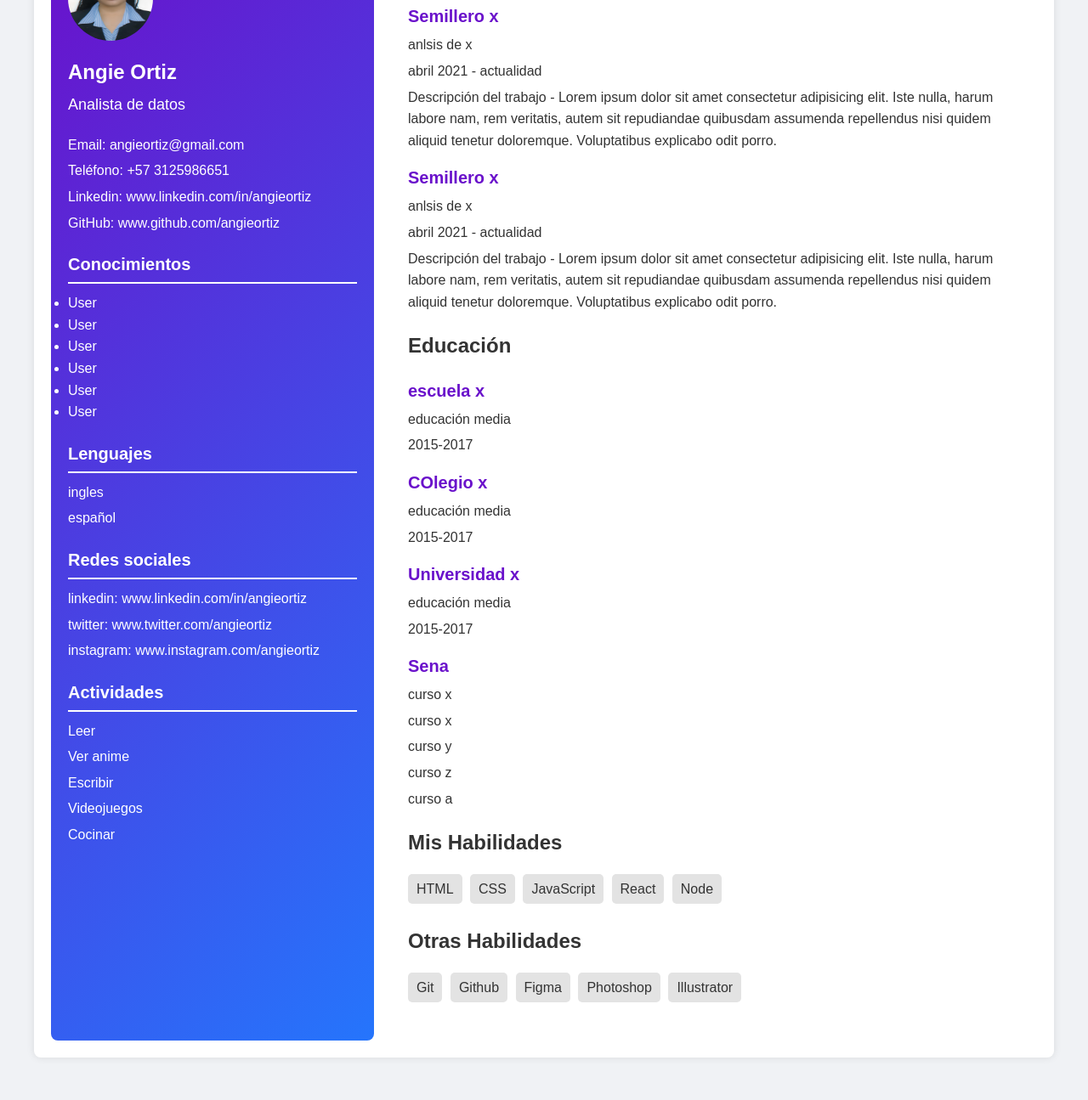
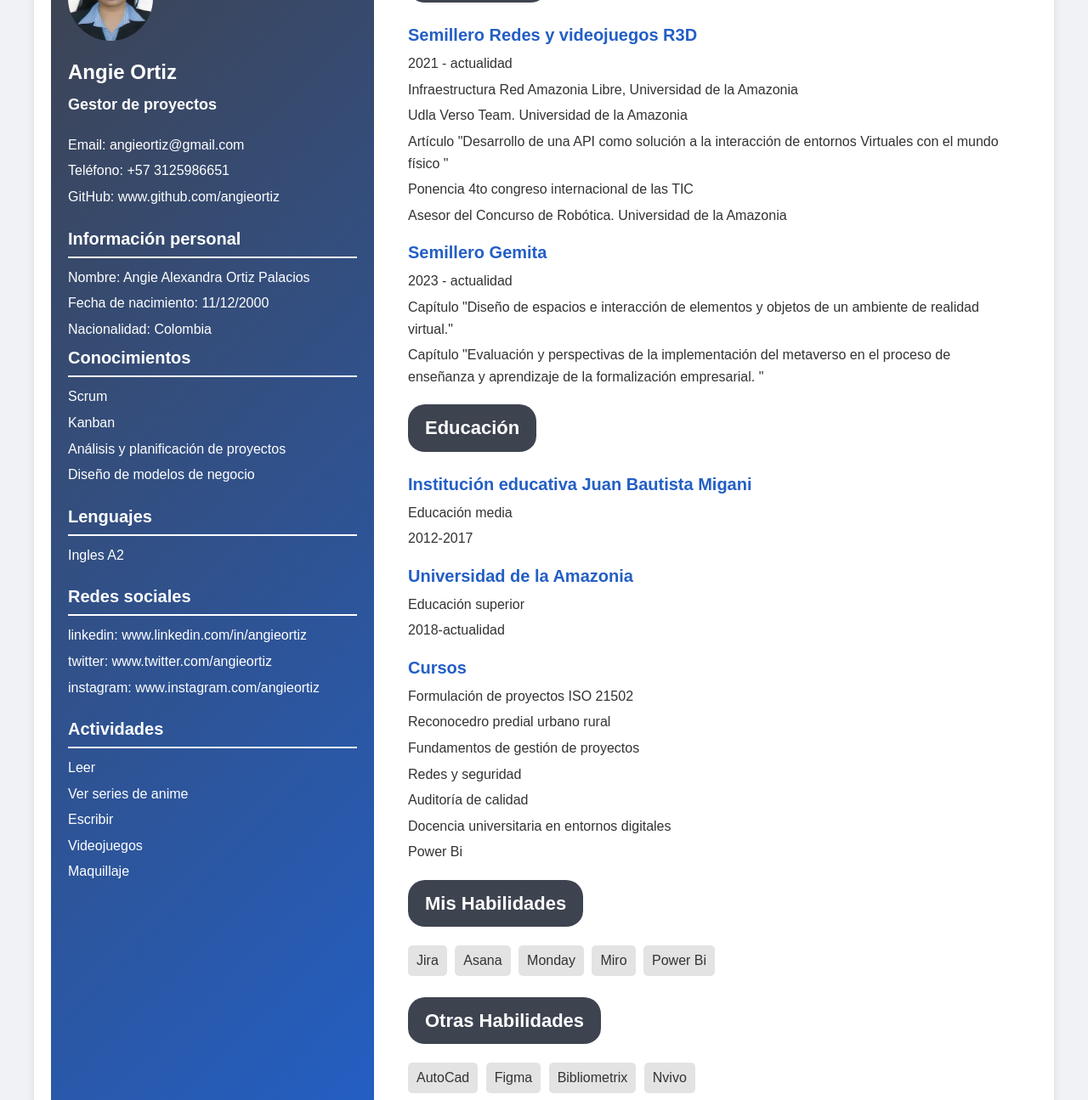
Before and after one commit to Azu11/Portafolio_web, a plain HTML site: page index.html in a window 1280 px wide. Shown: the part 112-1407 px from the top of the page at 85% size. Before the commit the page ends 1377 px from the top, so only its background shows below. Drawn offline with Linux system fonts and the light colour scheme.

Commit message:
Actualizacion

```diff
--- a/index.html
+++ b/index.html
@@ -19,35 +19,39 @@
             <div class="profile">
                 <img src="./img/zyro-image.png" alt="foto perfil">
                 <h1>Angie Ortiz</h1>
-                <p class="title">Analista de datos</p>
+                <p class="title">Gestor de proyectos</p>
             </div>
 
             <!-- información de contacto -->
             <div class="contac-info">
                 <p> Email: angieortiz@gmail.com</p>
                 <p>Teléfono: +57 3125986651</p>
-                <p>Linkedin: www.linkedin.com/in/angieortiz</p>
                 <p>GitHub: www.github.com/angieortiz</p>
+            </div>
+
+            <!-- informacion perosnal -->
+            <div class="personal-info">
+                <h2>Información personal</h2>
+                <p>Nombre: Angie Alexandra Ortiz Palacios</p>
+                <p>Fecha de nacimiento: 11/12/2000</p>
+                <p>Nacionalidad: Colombia</p>
             </div>
 
             <!-- conocimiento -->
             <div class="industry-knowledge">
                 <h2>Conocimientos</h2>
                 <ul>
-                    <li>User</li>
-                    <li>User</li>
-                    <li>User</li>
-                    <li>User</li>
-                    <li>User</li>
-                    <li>User</li>
+                    <li>Scrum</li>
+                    <li>Kanban</li>
+                    <li>Análisis y planificación de proyectos</li>
+                    <li>Diseño de modelos de negocio</li>
                 </ul>
             </div>
 
             <!-- lenguajes -->
             <div class="languages">
                 <h2>Lenguajes</h2>
-                <p>ingles</p>
-                <p>español</p>
+                <p>Ingles A2</p>
             </div>
 
             <!-- redes sociales -->
@@ -63,10 +67,10 @@
             <div class="hobbies">
                 <h2>Actividades</h2>
                 <p>Leer</p>
-                <p>Ver anime</p>
+                <p>Ver series de anime</p>
                 <p>Escribir</p>
                 <p>Videojuegos</p>
-                <p>Cocinar</p>
+                <p>Maquillaje</p>
             </div>
         </div>
 
@@ -77,71 +81,74 @@
 
                 <!-- experiencia 1 -->
                 <div class="job1">
-                    <h3>Semillero x</h3>
-                    <p>anlsis de x</p>
-                    <p>abril 2021 - actualidad</p>
-                    <p>Descripción del trabajo - Lorem ipsum dolor sit amet consectetur adipisicing elit. Iste nulla, harum labore nam, rem veritatis, autem sit repudiandae quibusdam assumenda repellendus nisi quidem aliquid tenetur doloremque. Voluptatibus explicabo odit porro.</p>
+                    <h3>Semillero Redes y videojuegos R3D</h3>
+                    <p>2021 - actualidad</p>
+                    <p>Infraestructura Red Amazonia Libre, Universidad de la Amazonia</p>
+                    <p>Udla Verso Team. Universidad de la Amazonia</p>
+                    <p>Artículo "Desarrollo de una API como solución a la interacción de entornos Virtuales con el mundo
+                        físico "</p>
+                    <p>Ponencia 4to congreso internacional de las TIC</p>
+                    <p>Asesor del Concurso de Robótica. Universidad de la Amazonia</p>
                 </div>
 
                 <!-- experiencia 2 -->
                 <div class="job2">
-                    <h3>Semillero x</h3>
-                    <p>anlsis de x</p>
-                    <p>abril 2021 - actualidad</p>
-                    <p>Descripción del trabajo - Lorem ipsum dolor sit amet consectetur adipisicing elit. Iste nulla, harum labore nam, rem veritatis, autem sit repudiandae quibusdam assumenda repellendus nisi quidem aliquid tenetur doloremque. Voluptatibus explicabo odit porro.</p>
+                    <h3>Semillero Gemita</h3>
+                    <p>2023 - actualidad</p>
+                    <p>Capítulo "Diseño de espacios e interacción de elementos y objetos de un ambiente de realidad
+                        virtual."</p>
+                    <p>Capítulo "Evaluación y perspectivas de la implementación del metaverso en el proceso de enseñanza
+                        y aprendizaje de la formalización empresarial. "</p>
                 </div>
             </div>
 
+            <!-- educación -->
             <div class="education">
                 <h2>Educación</h2>
 
-                <div class="education1">
-                    <h3>escuela x</h3>
-                    <p>educación media</p>
-                    <p>2015-2017</p>
-                </div>
-
                 <div class="education2">
-                    <h3>COlegio x</h3>
-                    <p>educación media</p>
-                    <p>2015-2017</p>
+                    <h3>Institución educativa Juan Bautista Migani</h3>
+                    <p>Educación media</p>
+                    <p>2012-2017</p>
                 </div>
 
                 <div class="education3">
-                    <h3>Universidad x</h3>
-                    <p>educación media</p>
-                    <p>2015-2017</p>
+                    <h3>Universidad de la Amazonia</h3>
+                    <p>Educación superior</p>
+                    <p>2018-actualidad</p>
                 </div>
 
                 <div class="education4">
-                    <h3>Sena</h3>
-                    <p>curso x</p>
-                    <p>curso x</p>
-                    <p>curso y</p>
-                    <p>curso z</p>
-                    <p>curso a</p>
+                    <h3>Cursos</h3>
+                    <p>Formulación de proyectos ISO 21502</p>
+                    <p>Reconocedro predial urbano rural </p>
+                    <p>Fundamentos de gestión de proyectos</p>
+                    <p>Redes y seguridad</p>
+                    <p>Auditoría de calidad</p>
+                    <p>Docencia universitaria en entornos digitales</p>
+                    <p>Power Bi </p>
                 </div>
             </div>
 
+            <!-- habilidades -->
             <div class="skills">
                 <h2>Mis Habilidades</h2>
                 <div class="habilidades">
-                    <p>HTML</p>
-                    <p>CSS</p>
-                    <p>JavaScript</p>
-                    <p>React</p>
-                    <p>Node</p>
+                    <p>Jira</p>
+                    <p>Asana</p>
+                    <p>Monday</p>
+                    <p>Miro</p>
+                    <p>Power Bi</p>
                 </div>
             </div>
 
             <div class="other-skils">
                 <h2>Otras Habilidades</h2>
                 <div class="habilidades">
-                    <p>Git</p>
-                    <p>Github</p>
+                    <p>AutoCad</p>
                     <p>Figma</p>
-                    <p>Photoshop</p>
-                    <p>Illustrator</p>
+                    <p>Bibliometrix</p>
+                    <p>Nvivo</p>
                 </div>
             </div>
         </div>
--- a/styles.css
+++ b/styles.css
@@ -1,3 +1,4 @@
+/*Estilos portafolio*/
 * {
     margin: 0;
     padding: 0;
@@ -11,6 +12,7 @@ body {
     line-height: 1.6;
 }
 
+/*Estilos para el contenedor*/
 .container {
     display: grid;
     grid-template-columns: 1fr 2fr;
@@ -23,13 +25,15 @@ body {
     border-radius: 8px;
 }
 
+/*Color contendor izquierdo*/
 .sidebar {
-    background: linear-gradient(135deg, #6a11cb 0%, #2575fc 100%);
+    background: linear-gradient(135deg, #3e4350 0%, #235fc5 100%);
     color: white;
     padding: 20px;
     border-radius: 8px;
 }
 
+/*estilos imagen */
 .profile img {
     width: 100px;
     height: 100px;
@@ -37,24 +41,32 @@ body {
     margin-bottom: 10px;
 }
 
+/*nombre*/
 .profile h1 {
     font-size: 24px;
     margin-bottom: 5px;
+    color: white;
+    font-weight: bold;
 }
 
+/*nombre especialidad*/
 .profile p.title {
     font-size: 18px;
     margin-bottom: 20px;
+    color: white;
+    font-weight: bold;
 }
 
+/*Espacio entre secciones*/
 .contac-info,
 .industry-knowledge,
 .languages,
 .social,
-.hobbies {
+.hobbies .personal-info .industry-knowledge {
     margin-bottom: 20px;
 }
 
+/*separación entre secciones ---------*/
 h2 {
     font-size: 20px;
     margin-bottom: 10px;
@@ -62,10 +74,17 @@ h2 {
     padding-bottom: 5px;
 }
 
+li {
+    list-style: none;
+    margin-bottom: 5px;
+}
+
+/*margen container derecho*/
 .main-container {
     padding: 20px;
 }
 
+/*Distancia entre secciones izq*/
 .experience,
 .education,
 .skills,
@@ -73,33 +92,47 @@ h2 {
     margin-bottom: 20px;
 }
 
+/* espacio entre titulo y contenido*/
 .experience h2,
 .education h2,
 .skills h2,
 .other-skils h2 {
     font-size: 24px;
-    color: #333;
+    color: #020202;
     margin-bottom: 10px;
+    font-weight: bold;
 }
 
-.job1, .job2,
-.education1, .education2, .education3, .education4,
+/*Distancia entre secciones*/
+.job1,
+.job2,
+.education1,
+.education2,
+.education3,
+.education4,
 .habilidades {
     margin-bottom: 15px;
 }
 
-.job1 h3, .job2 h3,
-.education1 h3, .education2 h3, .education3 h3, .education4 h3 {
+/*tamaño fuente, color y distancia de las secciones*/
+.job1 h3,
+.job2 h3,
+.education1 h3,
+.education2 h3,
+.education3 h3,
+.education4 h3 {
     font-size: 20px;
-    color: #6a11cb;
+    color: #235fc5;
     margin-bottom: 5px;
 }
 
+/*Tamaño defuente*/
 p {
     font-size: 16px;
     margin-bottom: 5px;
 }
 
+/* diseño botones habilidades*/
 .habilidades p {
     display: inline-block;
     background-color: #e3e3e3;
@@ -109,3 +142,37 @@ p {
     margin-bottom: 5px;
     border-radius: 5px;
 }
+
+
+/*curso sobre links y cambio de color*/
+.social p {
+    cursor: pointer;
+    transition: color 0.3s ease;
+}
+
+.social p:hover {
+    color: #9ddf60;
+}
+
+.contac-info p {
+    cursor: pointer;
+    transition: color 0.3s ease;
+}
+
+.contac-info p:hover {
+    color: #9ddf60;
+}
+
+
+.experience h2,
+.education h2,
+.skills h2,
+.other-skils h2 {
+    background-color: #3e4350;
+    color: white;
+    padding: 10px 20px;
+    border-radius: 20px;
+    margin-bottom: 20px;
+    font-size: 22px;
+    width: fit-content; /*ajusta el ancho del contenido*/
+}
```
